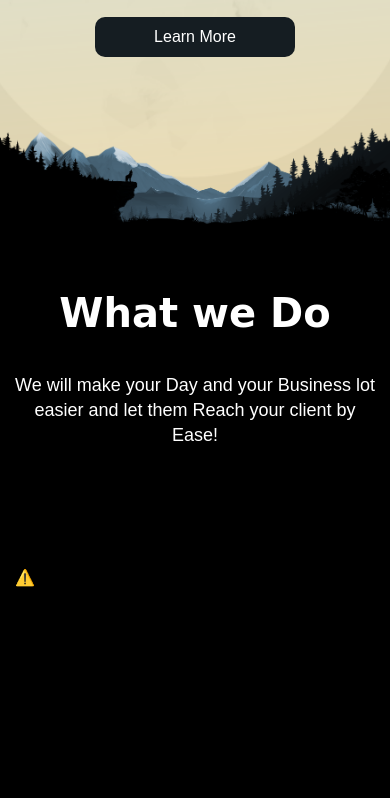
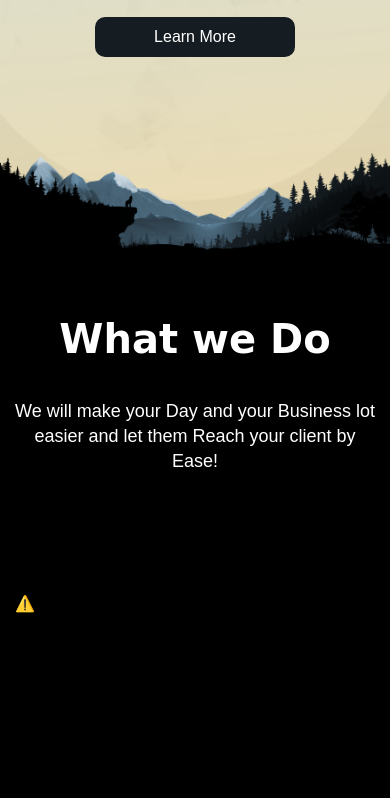
Before and after one commit to GowthamanT/GrandToday, a website: page index.html in a window 390 px wide. Shown: the part 432-1230 px from the top of the page. Drawn offline with nearby package versions, Linux system fonts and the light colour scheme; no server answers; a web font is replaced by a local one.

Commit message:
Hero section height optimized for mobile devices to 83vh

```diff
--- a/styles/Scss/pages/_home.scss
+++ b/styles/Scss/pages/_home.scss
@@ -5,7 +5,7 @@
   position: relative;
 
   @include media-upto(sm) {
-    height:80vh;
+    height:83vh;
   }
 
   img {
```
Also changed, not shown: styles/Css/styles.css.
